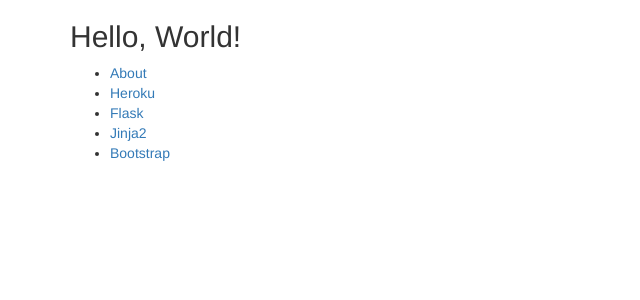
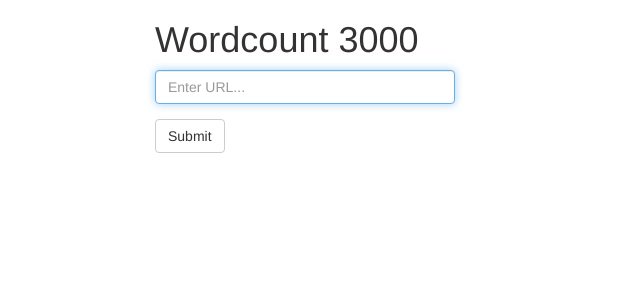
Before and after one commit to sxk1031/heroku-flask, a Flask app: page / in a window 1280 px wide. Shown: the top 300 px of the page, without its empty margins (0-640 px from the left). Run offline with Flask 2, Linux system fonts and the light colour scheme; some libraries are stand-ins or nearby versions.

Commit message:
https://realpython.com/flask-by-example-part-3-text-processing-with-requests-beautifulsoup-nltk/

```diff
--- a/templates/index.html
+++ b/templates/index.html
@@ -1,36 +1,29 @@
-<!doctype html>
-<html lang="en">
+<html>
   <head>
-    <meta charset="utf-8">
-    <meta name="viewport" content="width=device-width, initial-scale=1, shrink-to-fit=no">
-    <meta name="description" content="Skeleton application demoing Heroku and Flask integration.">
-    <meta name="author" content="@gotoariel">
-    <!-- <link rel="icon" href="favicon.ico"> -->
-
-    <title>Wilkommen, bienvenue, and welcome to Heroku!</title>
-
-    <!-- Bootstrap core CSS -->
-    <link rel="stylesheet" href="https://maxcdn.bootstrapcdn.com/bootstrap/3.3.7/css/bootstrap.min.css">
+    <title>Wordcount</title>
+    <meta name="viewport" content="width=device-width, initial-scale=1.0">
+    <link href="//netdna.bootstrapcdn.com/bootstrap/3.3.6/css/bootstrap.min.css" rel="stylesheet" media="screen">
+    <style>
+      .container {
+        max-width: 1000px;
+      }
+    </style>
   </head>
   <body>
     <div class="container">
-      <div class="row">
-        <div class="col-lg-12 text-left">
-          <h2>Hello, World!</h2>
-          <ul>
-            <li><a href="/about">About</a></li>
-            <li><a target="_blank" href="https://www.heroku.com/">Heroku</a></li>
-            <li><a target="_blank" href="http://flask.pocoo.org/">Flask</a></li>
-            <li><a target="_blank" href="http://jinja.pocoo.org/docs/2.9/">Jinja2</a></li>
-            <li><a target="_blank" href="http://getbootstrap.com/">Bootstrap</a></li>
-          </ul>
+      <h1>Wordcount 3000</h1>
+      <form role="form" method='POST' action='/'>
+        <div class="form-group">
+          <input type="text" name="url" class="form-control" id="url-box" placeholder="Enter URL..." style="max-width: 300px;" autofocus required>
         </div>
-      </div>
+        <button type="submit" class="btn btn-default">Submit</button>
+      </form>
+      <br>
+      {% for error in errors %}
+        <h4>{{ error }}</h4>
+      {% endfor %}
     </div>
-    <!-- Bootstrap core JavaScript
-    ================================================== -->
-    <!-- Placed at the end of the document so the pages load faster -->
-    <script src="https://cdnjs.cloudflare.com/ajax/libs/jquery/3.2.1/jquery.js"></script>
-    <script src="https://maxcdn.bootstrapcdn.com/bootstrap/3.3.7/js/bootstrap.min.js"></script>
+    <script src="//code.jquery.com/jquery-2.2.1.min.js"></script>
+    <script src="//netdna.bootstrapcdn.com/bootstrap/3.3.6/js/bootstrap.min.js"></script>
   </body>
 </html>
```
Also changed, not shown: requirements.txt (+12 -59 lines).
